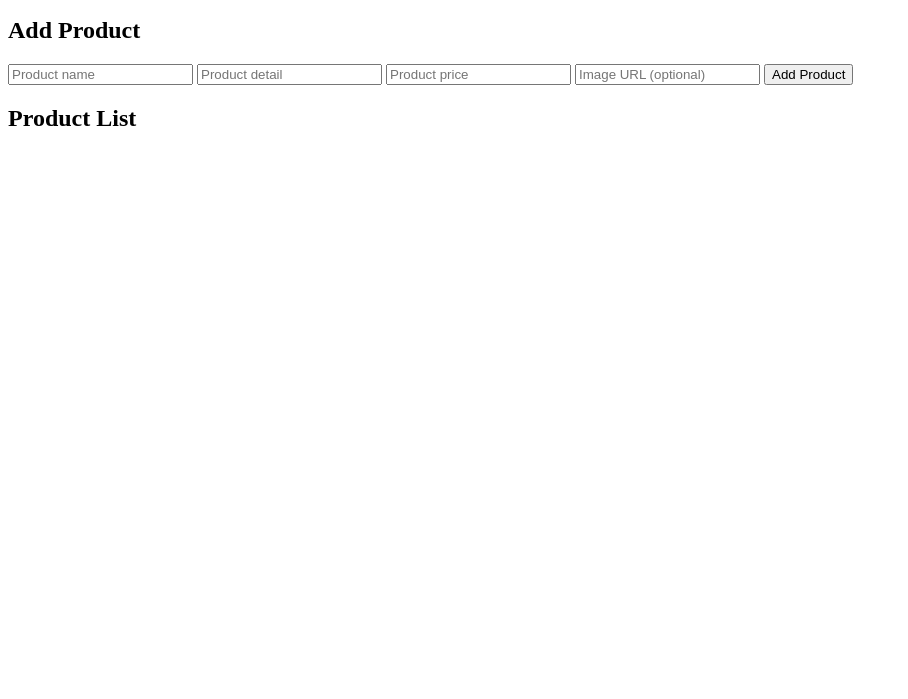
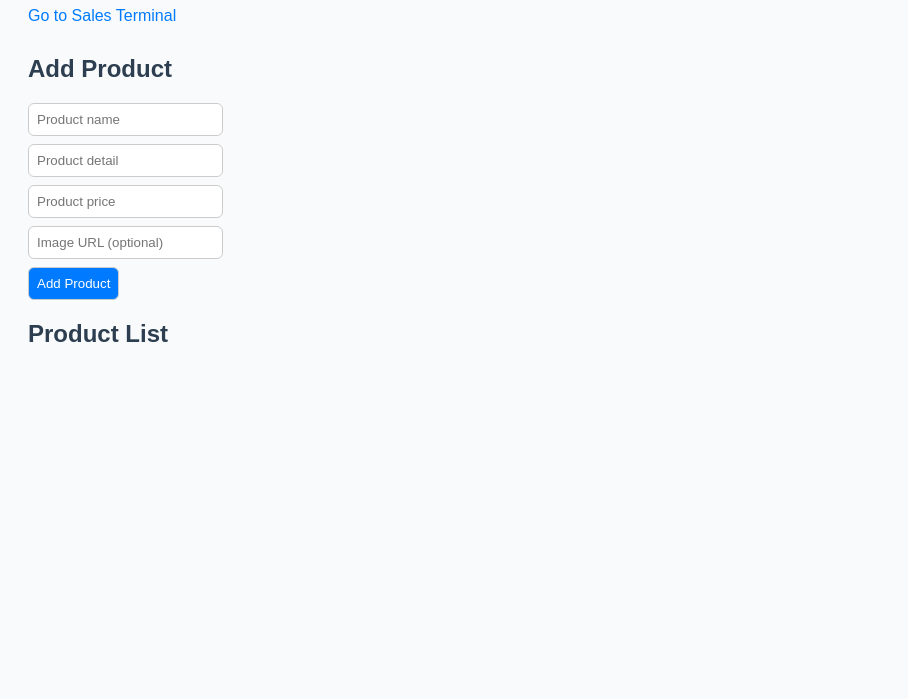
Before and after one commit to misagaljuliefel/main, a plain HTML site: page admin.html in a window 1280 px wide. Shown: the part 101-800 px from the top of the page, without its empty margins (0-908 px from the left). Drawn offline with Linux system fonts and the light colour scheme.

Commit message:
Add CSS styles for layout and components
Added styles for body, headings, navigation links, inputs, buttons, product cards, and form sections.

```diff
--- a/style.css
+++ b/style.css
@@ -1,2 +1,65 @@
-/*lahat, sa huli na to*/
-/*style*/
+body {
+    font-family: Arial, sans-serif;
+    background-color: #f9fafb;
+    padding: 20px;
+}
+
+h1, h2 {
+    color: #2c3e50;
+}
+
+.nav-link {
+    display: inline-block;
+    margin-bottom: 10px;
+    color: #007bff;
+    text-decoration: none;
+}
+
+.nav-link:hover {
+    text-decoration: underline;
+}
+
+/* INPUTS AND BUTTONS */
+input, button {
+    display: block;
+    margin: 8px 0;
+    padding: 8px;
+    border: 1px solid #ccc;
+    border-radius: 6px;
+}
+
+button {
+    background-color: #007bff;
+    color: white;
+    cursor: pointer;
+}
+
+button:hover {
+    background-color: #0056b3;
+}
+
+/* PRODUCT CARDS */
+.product-card {
+    border: 1px solid #ddd;
+    border-radius: 8px;
+    padding: 10px;
+    margin: 10px 0;
+    background-color: white;
+}
+
+.product-card img {
+    width: 100%;
+    height: 120px;
+    object-fit: cover;
+    border-radius: 6px;
+}
+
+/* FORM SECTION */
+.form-section {
+    margin-bottom: 20px;
+}
+
+ul {
+    list-style-type: none;
+    padding: 0;
+}
```
